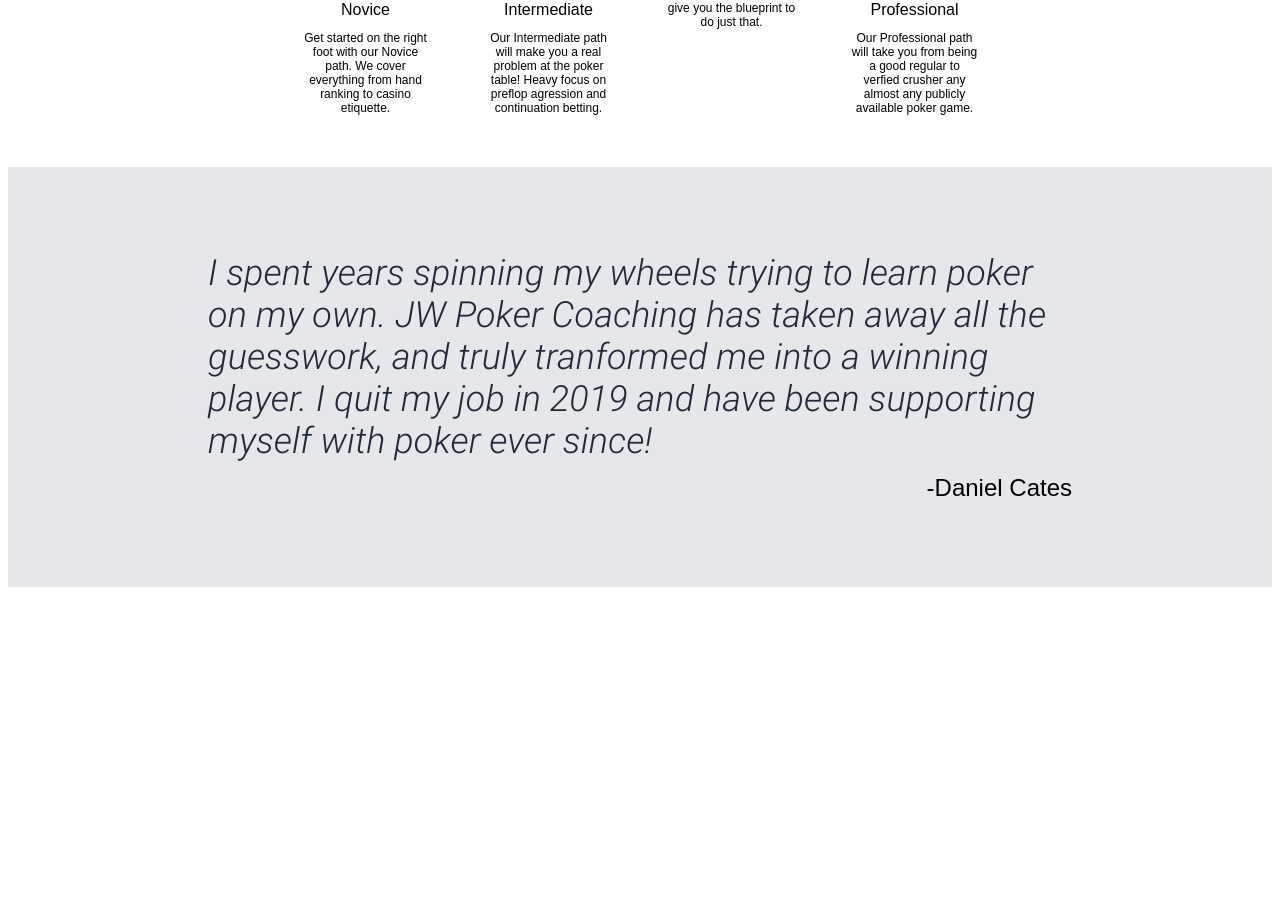
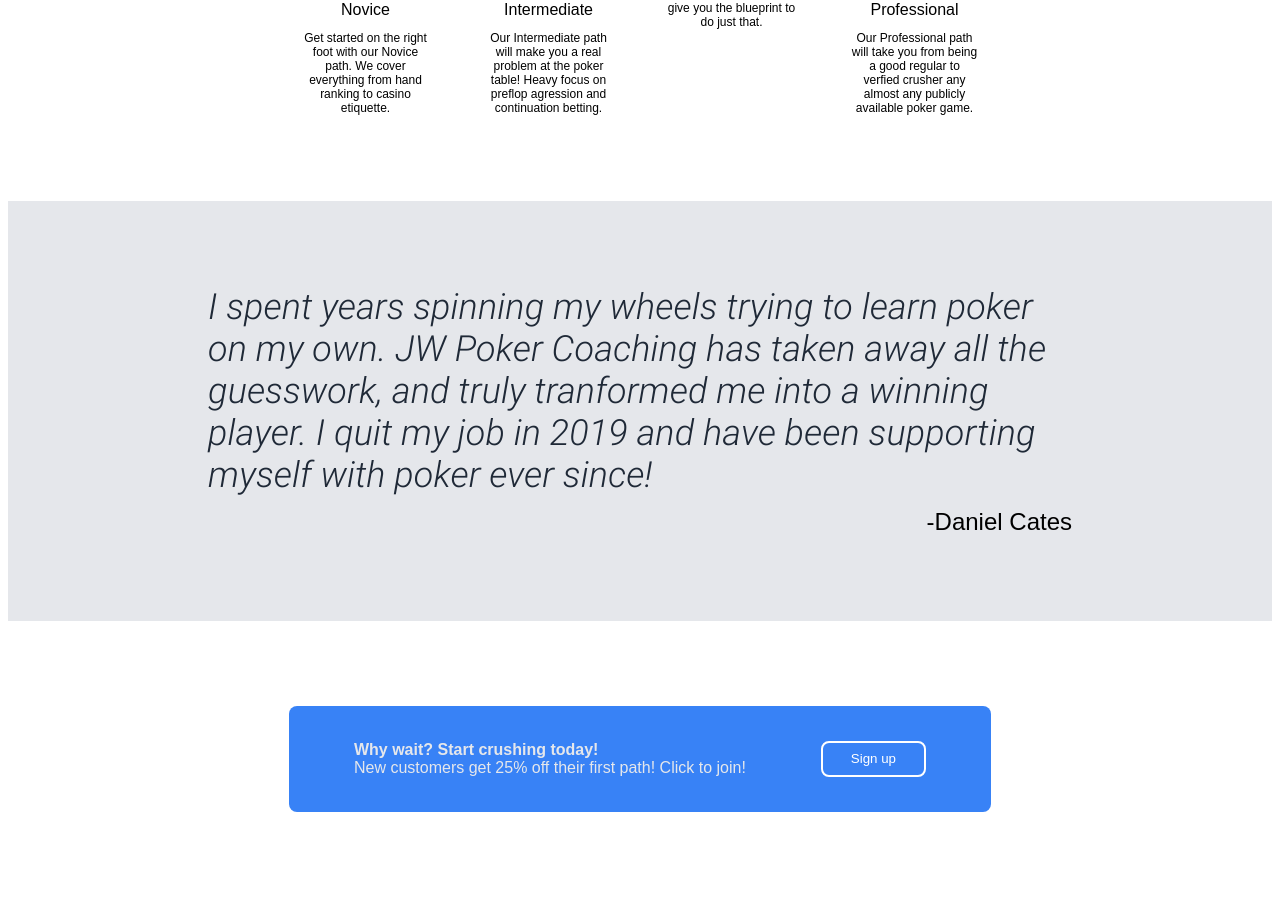
Before and after one commit to KW9999/project-1, a plain HTML site: page index.html in a window 1280 px wide. Shown: the part 969-1869 px from the top of the page. Before the commit the page ends 1564 px from the top, so only its background shows below. Drawn offline with Linux system fonts and the light colour scheme.

Commit message:
Begin and finish call to action area for now. put height limits on 4 main sections. Learn button stuff.

```diff
--- a/index.html
+++ b/index.html
@@ -22,7 +22,7 @@
    <p></p>
    <div class="topsubtext">With over 25 years of combined experience, our coaches have the knowledge and experience to help you crush your current stake and move up quickly.</div>
    <p></p>
-   <button type="button1">Sign up</button>
+   <button type="button" class="button1">Sign up</button>
   </div>
   <img src="toppic.jpg" alt="Win Big With Aces">
  </div>
@@ -60,5 +60,13 @@
   <div class="sig">-Daniel Cates</div>
  </div>
 
+ <div class="ctacontainer">
+  <div class="ctabox">
+   <div class="cta"><strong>Why wait? Start crushing today!</strong><br>New customers get 25% off their first path! Click to join!</br></div>
+   <button type="button" class="button2">Sign up</button>
+
+  </div>
+ </div>
+
 </body>
 </html>
--- a/style.css
+++ b/style.css
@@ -61,6 +61,7 @@ body {
     justify-content: space-evenly;
     gap: 16px;
     flex-wrap: wrap;
+    min-height: 300px;
 }
 
 .levelup {
@@ -88,7 +89,7 @@ body {
     border: 1px solid black;
 }
 
-button {
+button.button1 {
     background-color: #3882F6;
     border: none;
     padding: 4px 24px;
@@ -102,6 +103,7 @@ button {
     flex-direction: column;
     align-items: center;
     margin-bottom: 40px;
+    min-height: 400px;
 }
 
 .infocont {
@@ -157,3 +159,29 @@ button {
     font-size: 24px;
     margin-top: 12px;
 }
+
+.ctacontainer {
+    display: flex;
+    align-items: center;
+    justify-content: center;
+    padding: 85px;
+}
+
+.ctabox {
+    padding: 35px 65px;
+    background-color: #3882F6;
+    font-family: 'roboto-regular', sans-serif;
+    color: #E5E7EB;
+    display: flex;
+    justify-content: space-between;
+    gap: 75px;
+    border-radius: 8px;
+}
+
+button.button2 {
+    border: 2px solid white;
+    background-color: #3882F6;
+    color: white;
+    padding: 0px 28px;
+    border-radius: 8px;
+}
```
